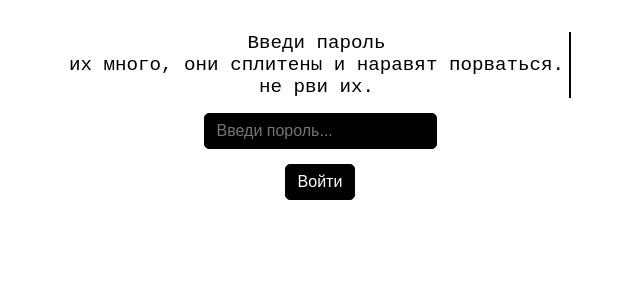
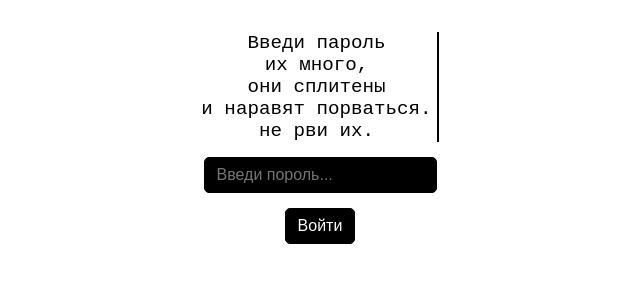
Before and after one commit to nexus-ff/nexus-filorum-fragilium, a plain HTML site: page index.html in a window 1280 px wide. Shown: the whole page, without its empty margins (320-960 px from the left). Drawn offline with Linux system fonts and the light colour scheme.

Commit message:
Update index.html

```diff
--- a/index.html
+++ b/index.html
@@ -81,7 +81,9 @@
   <script>
   const lines = [
     "Введи пароль",
-    "их много, они сплитены и наравят порваться.",
+    "их много,",
+    "они сплитены",
+    "и наравят порваться.",
     "не рви их."
   ];
 
```
